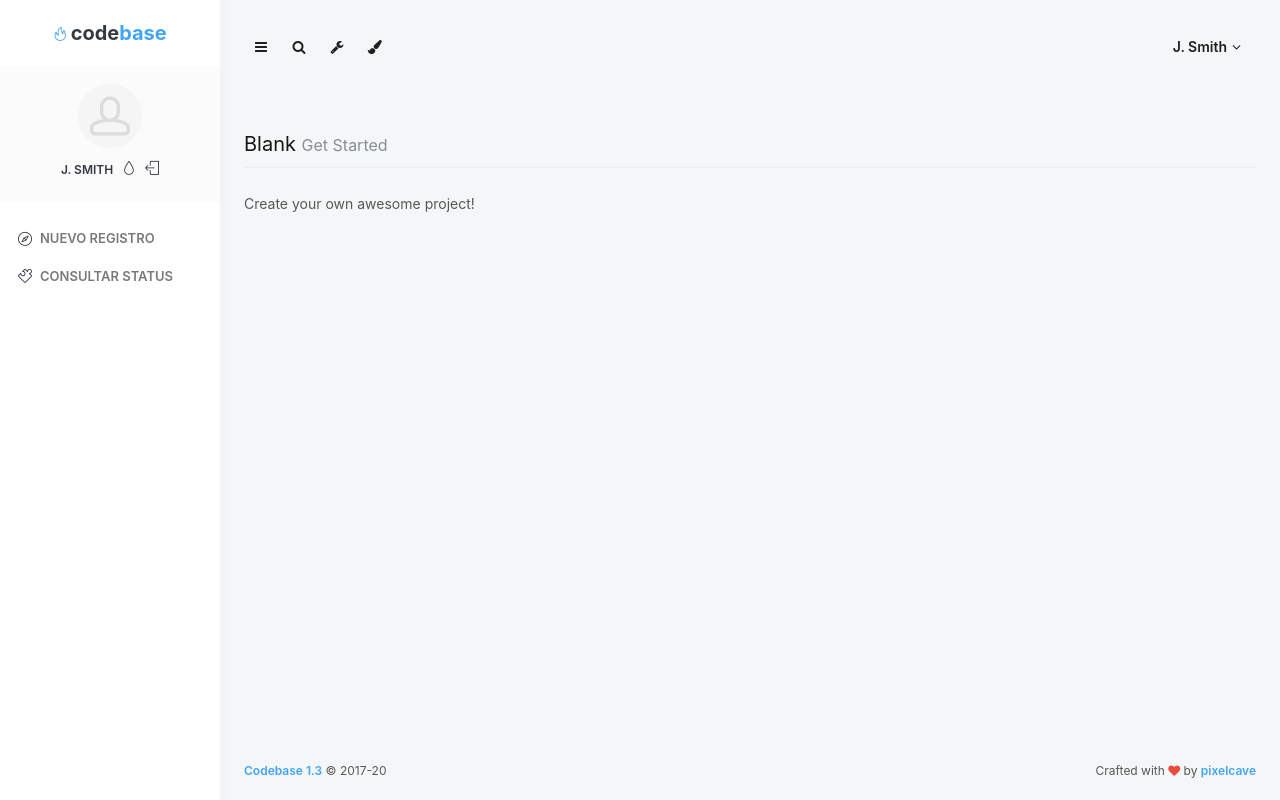
After one commit to Anders87x/Tutorial_MesaDePartes, a PHP site: page /view/Home/ in a window 1280 px wide. The commit adds this page. Run offline with PHP 8.4, Linux system fonts and the light colour scheme.

Commit message:
06/06/2020 Parte 2

```diff
--- /dev/null
+++ b/view/Home/index.php
@@ -0,0 +1,323 @@
+<!doctype html>
+<html lang="en" class="no-focus">
+    <head>
+        <meta charset="utf-8">
+        <meta name="viewport" content="width=device-width, initial-scale=1.0, user-scalable=0">
+
+        <title>Home | Mesa de Partes</title>
+
+        <meta name="description" content="Codebase - Bootstrap 4 Admin Template &amp; UI Framework created by pixelcave and published on Themeforest">
+        <meta name="author" content="pixelcave">
+        <meta name="robots" content="noindex, nofollow">
+
+        <meta property="og:title" content="Codebase - Bootstrap 4 Admin Template &amp; UI Framework">
+        <meta property="og:site_name" content="Codebase">
+        <meta property="og:description" content="Codebase - Bootstrap 4 Admin Template &amp; UI Framework created by pixelcave and published on Themeforest">
+        <meta property="og:type" content="website">
+        <meta property="og:url" content="">
+        <meta property="og:image" content="">
+
+        <link rel="shortcut icon" href="../../public/assets/img/favicons/favicon.png">
+        <link rel="icon" type="image/png" sizes="192x192" href="../../public/assets/img/favicons/favicon-192x192.png">
+        <link rel="apple-touch-icon" sizes="180x180" href="../../public/assets/img/favicons/apple-touch-icon-180x180.png">
+        <link rel="stylesheet" id="css-main" href="../../public/assets/css/codebase.min.css">
+
+    </head>
+    <body>
+        <div id="page-container" class="sidebar-o side-scroll page-header-modern main-content-boxed">
+            <aside id="side-overlay">
+                <div id="side-overlay-scroll">
+                    <div class="content-header content-header-fullrow">
+                        <div class="content-header-section align-parent">
+                            <button type="button" class="btn btn-circle btn-dual-secondary align-v-r" data-toggle="layout" data-action="side_overlay_close">
+                                <i class="fa fa-times text-danger"></i>
+                            </button>
+
+                            <div class="content-header-item">
+                                <a class="img-link mr-5" href="be_pages_generic_profile.html">
+                                    <img class="img-avatar img-avatar32" src="../../public/assets/img/avatars/avatar15.jpg" alt="">
+                                </a>
+                                <a class="align-middle link-effect text-primary-dark font-w600" href="be_pages_generic_profile.html">John Smith</a>
+                            </div>
+                        </div>
+                    </div>
+                </div>
+
+            </aside>
+
+            <nav id="sidebar">
+                <!-- Sidebar Scroll Container -->
+                <div id="sidebar-scroll">
+                    <!-- Sidebar Content -->
+                    <div class="sidebar-content">
+                        <!-- Side Header -->
+                        <div class="content-header content-header-fullrow px-15">
+                            <!-- Mini Mode -->
+                            <div class="content-header-section sidebar-mini-visible-b">
+                                <!-- Logo -->
+                                <span class="content-header-item font-w700 font-size-xl float-left animated fadeIn">
+                                    <span class="text-dual-primary-dark">c</span><span class="text-primary">b</span>
+                                </span>
+                                <!-- END Logo -->
+                            </div>
+                            <!-- END Mini Mode -->
+
+                            <!-- Normal Mode -->
+                            <div class="content-header-section text-center align-parent sidebar-mini-hidden">
+                                <!-- Close Sidebar, Visible only on mobile screens -->
+                                <!-- Layout API, functionality initialized in Codebase() -> uiApiLayout() -->
+                                <button type="button" class="btn btn-circle btn-dual-secondary d-lg-none align-v-r" data-toggle="layout" data-action="sidebar_close">
+                                    <i class="fa fa-times text-danger"></i>
+                                </button>
+                                <!-- END Close Sidebar -->
+
+                                <!-- Logo -->
+                                <div class="content-header-item">
+                                    <a class="link-effect font-w700" href="index.html">
+                                        <i class="si si-fire text-primary"></i>
+                                        <span class="font-size-xl text-dual-primary-dark">code</span><span class="font-size-xl text-primary">base</span>
+                                    </a>
+                                </div>
+                                <!-- END Logo -->
+                            </div>
+                            <!-- END Normal Mode -->
+                        </div>
+                        <!-- END Side Header -->
+
+                        <!-- Side User -->
+                        <div class="content-side content-side-full content-side-user px-10 align-parent">
+                            <!-- Visible only in mini mode -->
+                            <div class="sidebar-mini-visible-b align-v animated fadeIn">
+                                <img class="img-avatar img-avatar32" src="../../public/assets/img/avatars/avatar15.jpg" alt="">
+                            </div>
+                            <!-- END Visible only in mini mode -->
+
+                            <!-- Visible only in normal mode -->
+                            <div class="sidebar-mini-hidden-b text-center">
+                                <a class="img-link" href="be_pages_generic_profile.html">
+                                    <img class="img-avatar" src="../../public/assets/img/avatars/avatar15.jpg" alt="">
+                                </a>
+                                <ul class="list-inline mt-10">
+                                    <li class="list-inline-item">
+                                        <a class="link-effect text-dual-primary-dark font-size-xs font-w600 text-uppercase" href="be_pages_generic_profile.html">J. Smith</a>
+                                    </li>
+                                    <li class="list-inline-item">
+                                        <!-- Layout API, functionality initialized in Codebase() -> uiApiLayout() -->
+                                        <a class="link-effect text-dual-primary-dark" data-toggle="layout" data-action="sidebar_style_inverse_toggle" href="javascript:void(0)">
+                                            <i class="si si-drop"></i>
+                                        </a>
+                                    </li>
+                                    <li class="list-inline-item">
+                                        <a class="link-effect text-dual-primary-dark" href="op_auth_signin.html">
+                                            <i class="si si-logout"></i>
+                                        </a>
+                                    </li>
+                                </ul>
+                            </div>
+                            <!-- END Visible only in normal mode -->
+                        </div>
+                        <!-- END Side User -->
+
+                        <?php require_once("../MainMenu/MainMenu.php");?>
+                    </div>
+
+                </div>
+
+            </nav>
+
+
+            <!-- Header -->
+            <header id="page-header">
+                <!-- Header Content -->
+                <div class="content-header">
+                    <!-- Left Section -->
+                    <div class="content-header-section">
+                        <!-- Toggle Sidebar -->
+                        <!-- Layout API, functionality initialized in Codebase() -> uiApiLayout() -->
+                        <button type="button" class="btn btn-circle btn-dual-secondary" data-toggle="layout" data-action="sidebar_toggle">
+                            <i class="fa fa-navicon"></i>
+                        </button>
+                        <!-- END Toggle Sidebar -->
+
+                        <!-- Open Search Section -->
+                        <!-- Layout API, functionality initialized in Codebase() -> uiApiLayout() -->
+                        <button type="button" class="btn btn-circle btn-dual-secondary" data-toggle="layout" data-action="header_search_on">
+                            <i class="fa fa-search"></i>
+                        </button>
+                        <!-- END Open Search Section -->
+
+                        <!-- Layout Options (used just for demonstration) -->
+                        <!-- Layout API, functionality initialized in Codebase() -> uiApiLayout() -->
+                        <div class="btn-group" role="group">
+                            <button type="button" class="btn btn-circle btn-dual-secondary" id="page-header-options-dropdown" data-toggle="dropdown" aria-haspopup="true" aria-expanded="false">
+                                <i class="fa fa-wrench"></i>
+                            </button>
+                            <div class="dropdown-menu" aria-labelledby="page-header-options-dropdown">
+                                <h6 class="dropdown-header">Header</h6>
+                                <button type="button" class="btn btn-sm btn-block btn-alt-secondary" data-toggle="layout" data-action="header_fixed_toggle">Fixed Mode</button>
+                                <button type="button" class="btn btn-sm btn-block btn-alt-secondary d-none d-lg-block mb-10" data-toggle="layout" data-action="header_style_classic">Classic Style</button>
+                                <div class="d-none d-xl-block">
+                                    <h6 class="dropdown-header">Main Content</h6>
+                                    <button type="button" class="btn btn-sm btn-block btn-alt-secondary mb-10" data-toggle="layout" data-action="content_layout_toggle">Toggle Layout</button>
+                                </div>
+                                <div class="dropdown-divider"></div>
+                                <a class="dropdown-item" href="be_layout_api.html">
+                                    <i class="si si-chemistry"></i> All Options (API)
+                                </a>
+                            </div>
+                        </div>
+                        <!-- END Layout Options -->
+
+                        <!-- Color Themes (used just for demonstration) -->
+                        <!-- Themes functionality initialized in Codebase() -> uiHandleTheme() -->
+                        <div class="btn-group" role="group">
+                            <button type="button" class="btn btn-circle btn-dual-secondary" id="page-header-themes-dropdown" data-toggle="dropdown" aria-haspopup="true" aria-expanded="false">
+                                <i class="fa fa-paint-brush"></i>
+                            </button>
+                            <div class="dropdown-menu min-width-150" aria-labelledby="page-header-themes-dropdown">
+                                <h6 class="dropdown-header text-center">Color Themes</h6>
+                                <div class="row no-gutters text-center mb-5">
+                                    <div class="col-4 mb-5">
+                                        <a class="text-default" data-toggle="theme" data-theme="default" href="javascript:void(0)">
+                                            <i class="fa fa-2x fa-circle"></i>
+                                        </a>
+                                    </div>
+                                    <div class="col-4 mb-5">
+                                        <a class="text-elegance" data-toggle="theme" data-theme="assets/css/themes/elegance.min.css" href="javascript:void(0)">
+                                            <i class="fa fa-2x fa-circle"></i>
+                                        </a>
+                                    </div>
+                                    <div class="col-4 mb-5">
+                                        <a class="text-pulse" data-toggle="theme" data-theme="assets/css/themes/pulse.min.css" href="javascript:void(0)">
+                                            <i class="fa fa-2x fa-circle"></i>
+                                        </a>
+                                    </div>
+                                    <div class="col-4 mb-5">
+                                        <a class="text-flat" data-toggle="theme" data-theme="assets/css/themes/flat.min.css" href="javascript:void(0)">
+                                            <i class="fa fa-2x fa-circle"></i>
+                                        </a>
+                                    </div>
+                                    <div class="col-4 mb-5">
+                                        <a class="text-corporate" data-toggle="theme" data-theme="assets/css/themes/corporate.min.css" href="javascript:void(0)">
+                                            <i class="fa fa-2x fa-circle"></i>
+                                        </a>
+                                    </div>
+                                    <div class="col-4 mb-5">
+                                        <a class="text-earth" data-toggle="theme" data-theme="assets/css/themes/earth.min.css" href="javascript:void(0)">
+                                            <i class="fa fa-2x fa-circle"></i>
+                                        </a>
+                                    </div>
+                                </div>
+                                <div class="dropdown-divider"></div>
+                                <button type="button" class="btn btn-sm btn-block btn-alt-secondary mb-10" data-toggle="layout" data-action="sidebar_style_inverse_toggle">Sidebar Style</button>
+                                <div class="dropdown-divider"></div>
+                                <a class="dropdown-item" href="be_ui_color_themes.html">
+                                    <i class="fa fa-paint-brush"></i> All Color Themes
+                                </a>
+                            </div>
+                        </div>
+                        <!-- END Color Themes -->
+                    </div>
+                    <!-- END Left Section -->
+
+                    <!-- Right Section -->
+                    <div class="content-header-section">
+                        <!-- User Dropdown -->
+                        <div class="btn-group" role="group">
+                            <button type="button" class="btn btn-rounded btn-dual-secondary" id="page-header-user-dropdown" data-toggle="dropdown" aria-haspopup="true" aria-expanded="false">
+                                J. Smith<i class="fa fa-angle-down ml-5"></i>
+                            </button>
+                            <div class="dropdown-menu dropdown-menu-right min-width-150" aria-labelledby="page-header-user-dropdown">
+                                <a class="dropdown-item" href="be_pages_generic_profile.html">
+                                    <i class="si si-user mr-5"></i> Profile
+                                </a>
+                                <a class="dropdown-item d-flex align-items-center justify-content-between" href="be_pages_generic_inbox.html">
+                                    <span><i class="si si-envelope-open mr-5"></i> Inbox</span>
+                                    <span class="badge badge-primary">3</span>
+                                </a>
+                                <a class="dropdown-item" href="be_pages_generic_invoice.html">
+                                    <i class="si si-note mr-5"></i> Invoices
+                                </a>
+                                <div class="dropdown-divider"></div>
+
+                                <!-- Toggle Side Overlay -->
+                                <!-- Layout API, functionality initialized in Codebase() -> uiApiLayout() -->
+                                <a class="dropdown-item" href="javascript:void(0)" data-toggle="layout" data-action="side_overlay_toggle">
+                                    <i class="si si-wrench mr-5"></i> Settings
+                                </a>
+                                <!-- END Side Overlay -->
+
+                                <div class="dropdown-divider"></div>
+                                <a class="dropdown-item" href="op_auth_signin.html">
+                                    <i class="si si-logout mr-5"></i> Sign Out
+                                </a>
+                            </div>
+                        </div>
+                        <!-- END User Dropdown -->
+                    </div>
+                    <!-- END Right Section -->
+                </div>
+                <!-- END Header Content -->
+
+                <!-- Header Search -->
+                <div id="page-header-search" class="overlay-header">
+                    <div class="content-header content-header-fullrow">
+                        <form action="be_pages_generic_search.html" method="post">
+                            <div class="input-group">
+                                <span class="input-group-btn">
+                                    <!-- Close Search Section -->
+                                    <!-- Layout API, functionality initialized in Codebase() -> uiApiLayout() -->
+                                    <button type="button" class="btn btn-secondary" data-toggle="layout" data-action="header_search_off">
+                                        <i class="fa fa-times"></i>
+                                    </button>
+                                    <!-- END Close Search Section -->
+                                </span>
+                                <input type="text" class="form-control" placeholder="Search or hit ESC.." id="page-header-search-input" name="page-header-search-input">
+                                <span class="input-group-btn">
+                                    <button type="submit" class="btn btn-secondary">
+                                        <i class="fa fa-search"></i>
+                                    </button>
+                                </span>
+                            </div>
+                        </form>
+                    </div>
+                </div>
+                <!-- END Header Search -->
+
+                <!-- Header Loader -->
+                <!-- Please check out the Activity page under Elements category to see examples of showing/hiding it -->
+                <div id="page-header-loader" class="overlay-header bg-primary">
+                    <div class="content-header content-header-fullrow text-center">
+                        <div class="content-header-item">
+                            <i class="fa fa-sun-o fa-spin text-white"></i>
+                        </div>
+                    </div>
+                </div>
+                <!-- END Header Loader -->
+            </header>
+            <!-- END Header -->
+
+            <!--    Contenido -->
+            <main id="main-container">
+                <div class="content">
+                    <h2 class="content-heading">Blank <small>Get Started</small></h2>
+                    <p>Create your own awesome project!</p>
+                </div>
+            </main>
+            <!--    Contenido -->
+
+        <?php require_once("../MainFooter/MainFooter.php");?>
+
+        </div>
+
+        <script src="../../public/assets/js/core/jquery.min.js"></script>
+        <script src="../../public/assets/js/core/popper.min.js"></script>
+        <script src="../../public/assets/js/core/bootstrap.min.js"></script>
+        <script src="../../public/assets/js/core/jquery.slimscroll.min.js"></script>
+        <script src="../../public/assets/js/core/jquery.scrollLock.min.js"></script>
+        <script src="../../public/assets/js/core/jquery.appear.min.js"></script>
+        <script src="../../public/assets/js/core/jquery.countTo.min.js"></script>
+        <script src="../../public/assets/js/core/js.cookie.min.js"></script>
+        <script src="../../public/assets/js/codebase.js"></script>
+    </body>
+</html>
--- /dev/null
+++ b/view/MainFooter/MainFooter.php
@@ -0,0 +1,10 @@
+<footer id="page-footer" class="opacity-0">
+    <div class="content py-20 font-size-xs clearfix">
+        <div class="float-right">
+            Crafted with <i class="fa fa-heart text-pulse"></i> by <a class="font-w600" href="http://goo.gl/vNS3I" target="_blank">pixelcave</a>
+        </div>
+        <div class="float-left">
+            <a class="font-w600" href="https://goo.gl/po9Usv" target="_blank">Codebase 1.3</a> &copy; <span class="js-year-copy">2017</span>
+        </div>
+    </div>
+</footer>
--- /dev/null
+++ b/view/MainMenu/MainMenu.php
@@ -0,0 +1,10 @@
+<div class="content-side content-side-full">
+    <ul class="nav-main">
+        <li>
+        <a href="bd_dashboard.html"><i class="si si-compass"></i><span class="sidebar-mini-hide">Nuevo Registro</span></a>
+        </li>
+        <li>
+            <a href="bd_dashboard.html"><i class="si si-puzzle"></i><span class="sidebar-mini-hide">Consultar Status</span></a>
+        </li>
+    </ul>
+</div>
```
Also changed, not shown: index.php (+4 -4 lines), view/Consultar/consultar.js (added), view/Consultar/index.php (added), view/ConsultarStatus/consultarstatus.js (added), view/ConsultarStatus/index.php (added), view/Home/home.js (added).
